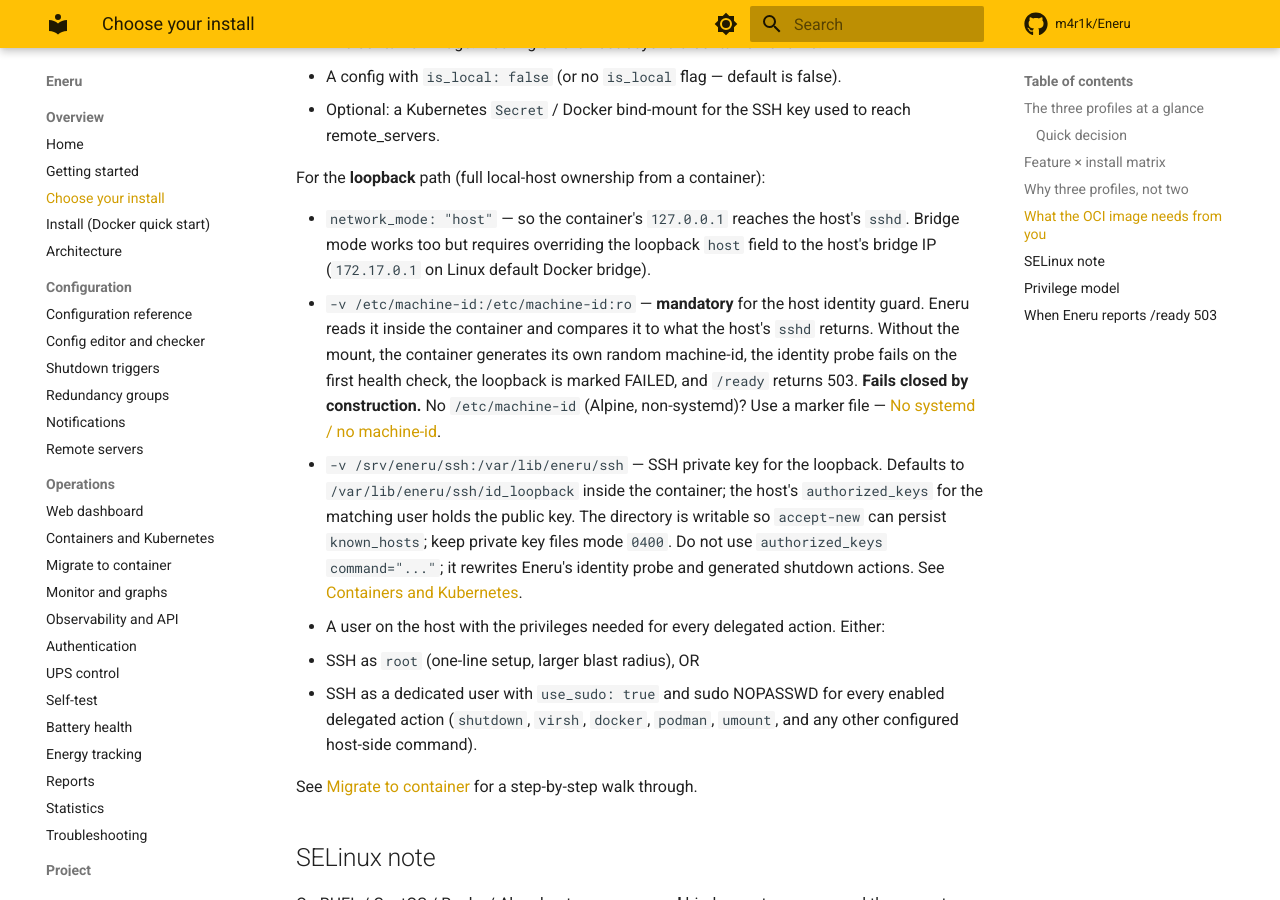
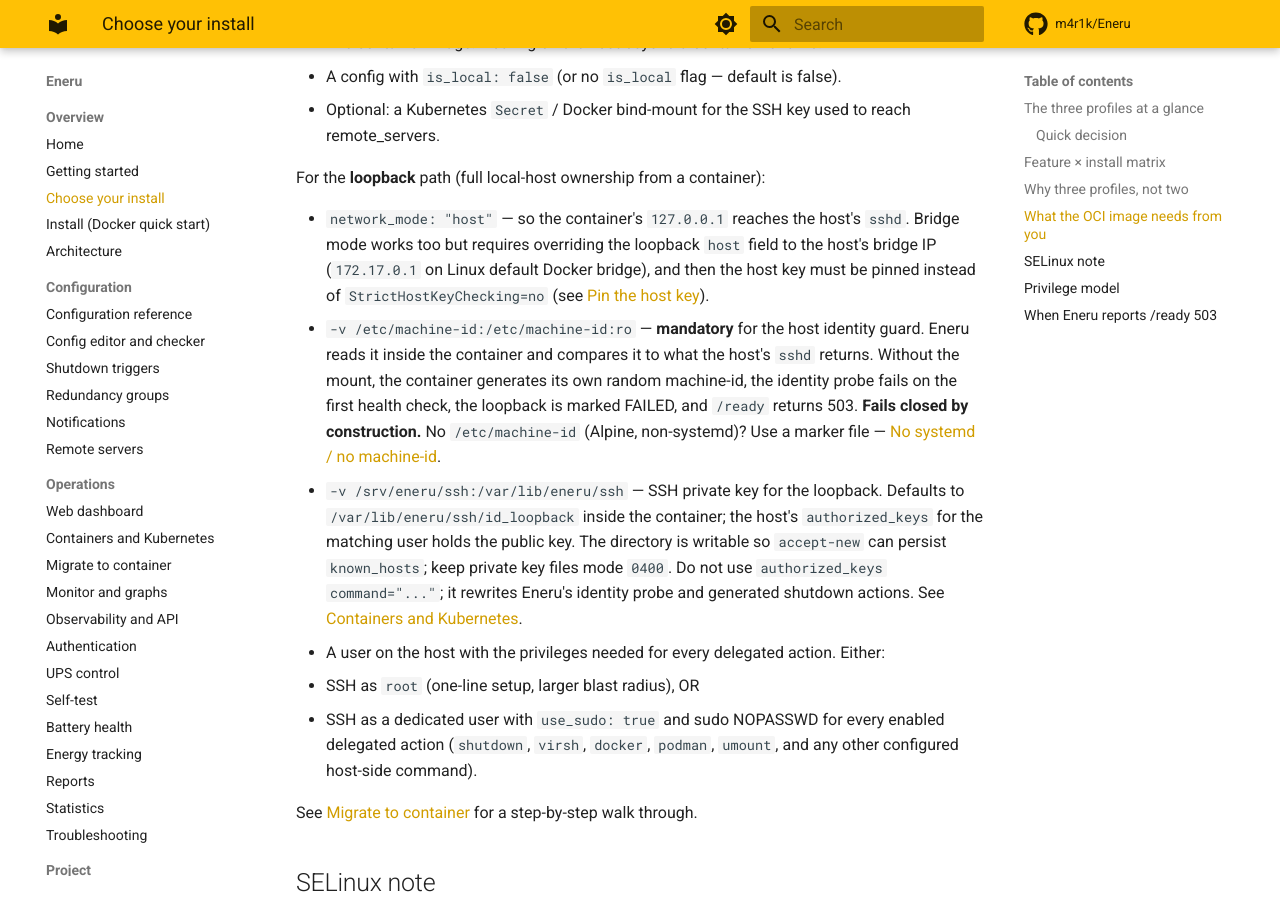
Before and after one commit to m4r1k/Eneru, an MkDocs documentation site: the page built from docs/install-comparison.md, in a window 1280 px wide and 900 px high, scrolled down 2659 px. Built offline with MkDocs 1.6.1 and Material for MkDocs 9.7.7, drawn with Linux system fonts in a browser that asks for light colours; comment, search, counter and statistics services are not loaded.

Commit message:
docs(deploy): exec health probes on Kubernetes, host-key caveat everywhere
- Kubernetes samples probe /health and /ready with exec on 127.0.0.1, so
  kubelet checks use the API's loopback-reserved slots instead of queueing
  behind slow clients (httpGet comes from the node IP) (F-161).
- The "pin the host key outside --network host" caveat now appears where
  readers are sent to bridge mode (F-165).

Co-authored-by: Claude <noreply@anthropic.com>
Co-Authored-By: Claude Opus 5.5 (1M context) <noreply@anthropic.com>

```diff
--- a/docs/install-comparison.md
+++ b/docs/install-comparison.md
@@ -88,7 +88,9 @@ container):
 - `network_mode: "host"` — so the container's `127.0.0.1` reaches the
   host's `sshd`. Bridge mode works too but requires overriding the
   loopback `host` field to the host's bridge IP (`172.17.0.1` on
-  Linux default Docker bridge).
+  Linux default Docker bridge), and then the host key must be pinned
+  instead of `StrictHostKeyChecking=no` (see
+  [Pin the host key](containers-kubernetes.md#pin-the-host-key-outside-network-host)).
 - `-v /etc/machine-id:/etc/machine-id:ro` — **mandatory** for the
   host identity guard. Eneru reads it inside the container and
   compares it to what the host's `sshd` returns. Without the mount,
```
Also changed, not shown: docs/troubleshooting.md (+1 -1 lines), 3 other files.
